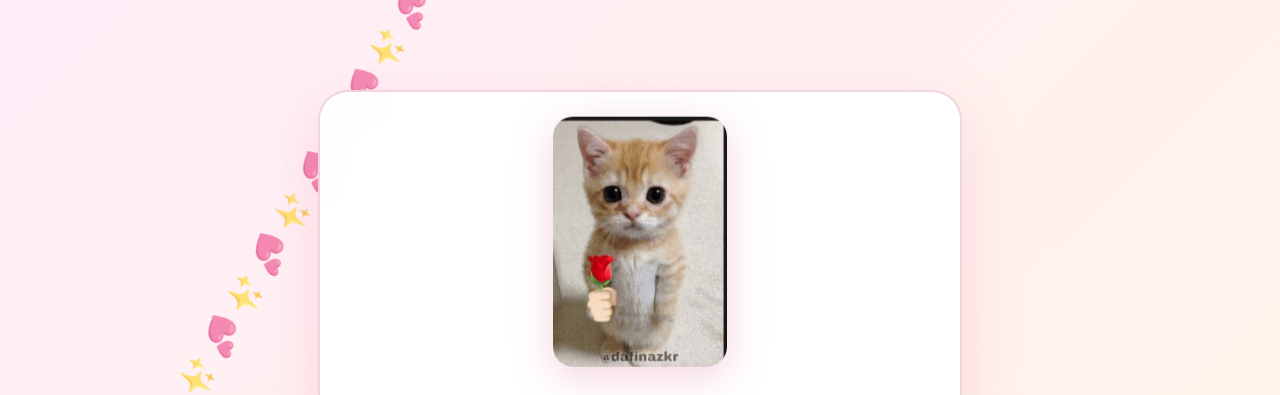
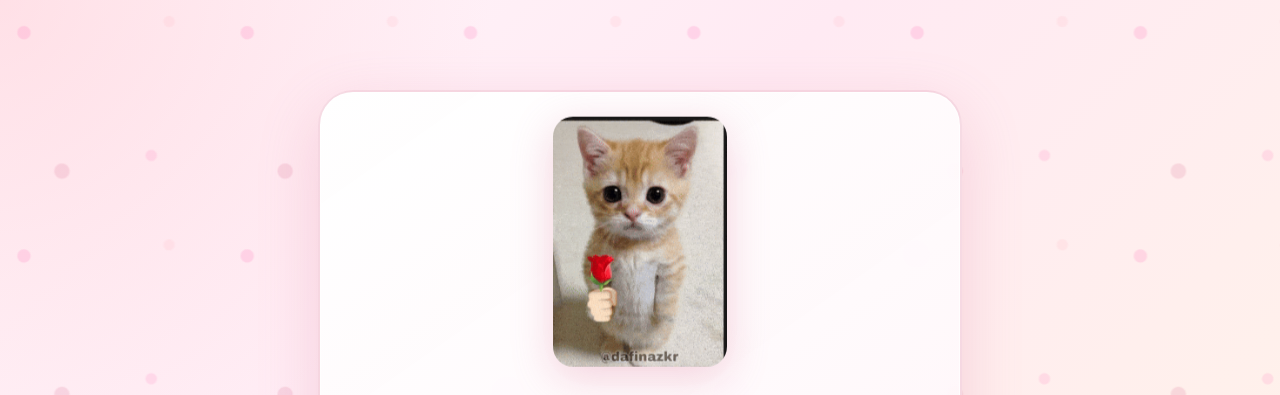
Before and after one commit to Pinogpog/LOVE-PROJECT-BY-JAMMY, a plain HTML site: page index.html in a window 1280 px wide. Shown: the top 395 px of the page. Drawn offline with nearby package versions, Linux system fonts and the light colour scheme.

Commit message:
Update style.css

```diff
--- a/public/css/style.css
+++ b/public/css/style.css
@@ -1,5 +1,8 @@
 body {
-    background: linear-gradient(135deg, #ffeef8 0%, #fff5e6 100%);
+    background:
+        radial-gradient(circle at top left, rgba(255, 182, 193, 0.35) 0%, transparent 32%),
+        radial-gradient(circle at bottom right, rgba(255, 105, 180, 0.24) 0%, transparent 28%),
+        linear-gradient(135deg, #fff7fb 0%, #ffeaf3 40%, #fff4e7 100%);
     font-family: 'Cormorant Garamond', serif;
     margin: 0;
     padding: 20px;
@@ -9,6 +12,24 @@ body {
     flex-direction: column;
     min-height: 100vh;
     overflow-x: hidden;
+    position: relative;
+    isolation: isolate;
+}
+
+body::before {
+    content: '';
+    position: fixed;
+    inset: 0;
+    background-image:
+        radial-gradient(circle at 15% 20%, rgba(255, 105, 180, 0.22) 0 6px, transparent 7px),
+        radial-gradient(circle at 80% 15%, rgba(255, 182, 193, 0.2) 0 5px, transparent 6px),
+        radial-gradient(circle at 32% 82%, rgba(219, 112, 147, 0.22) 0 7px, transparent 8px),
+        radial-gradient(circle at 72% 75%, rgba(255, 105, 180, 0.18) 0 5px, transparent 6px);
+    background-size: 220px 220px;
+    opacity: 0.85;
+    pointer-events: none;
+    z-index: 0;
+    animation: shimmer 10s ease-in-out infinite alternate;
 }
 
 @keyframes float {
@@ -32,6 +53,11 @@ body {
     100% { transform: translateY(100vh) rotate(360deg); opacity: 0; }
 }
 
+@keyframes shimmer {
+    0% { transform: translateY(0px) scale(1); opacity: 0.7; }
+    100% { transform: translateY(-12px) scale(1.03); opacity: 1; }
+}
+
 .hearts-bg {
     position: fixed;
     top: 0;
@@ -43,24 +69,29 @@ body {
 }
 
 .hearts-bg::before {
-    content: '💕 ✨ 💕 ✨ 💕 ✨ 💕 ✨ 💕 ✨ 💕 ✨';
+    content: '� ✨ 💕 ✨ 💗 ✨ 🌷 ✨';
     position: absolute;
+    inset: 0;
+    display: flex;
+    align-items: center;
+    justify-content: center;
     font-size: 2rem;
-    opacity: 0.15;
-    animation: fall 15s infinite linear;
+    opacity: 0.16;
+    animation: fall 16s infinite linear;
+    filter: drop-shadow(0 0 10px rgba(255, 105, 180, 0.2));
 }
 
 .container {
     position: relative;
     z-index: 1;
-    background: rgba(255, 255, 255, 0.95);
+    background: linear-gradient(145deg, rgba(255, 255, 255, 0.96), rgba(255, 245, 250, 0.95));
     padding: 60px 40px;
-    border-radius: 30px;
-    box-shadow: 0 20px 60px rgba(219, 112, 147, 0.2);
+    border-radius: 35px;
+    box-shadow: 0 25px 70px rgba(219, 112, 147, 0.22), inset 0 0 0 1px rgba(255, 255, 255, 0.7);
     max-width: 600px;
     text-align: center;
-    backdrop-filter: blur(10px);
-    border: 2px solid rgba(219, 112, 147, 0.3);
+    backdrop-filter: blur(12px);
+    border: 2px solid rgba(219, 112, 147, 0.28);
 }
 
 .banner-gif {
@@ -234,6 +265,9 @@ h6 {
     margin-top: 20px;
     padding: 20px;
     text-align: center;
+    background: linear-gradient(145deg, rgba(255, 255, 255, 0.97), rgba(255, 244, 248, 0.95));
+    box-shadow: 0 20px 60px rgba(219, 112, 147, 0.24), inset 0 0 0 1px rgba(255, 255, 255, 0.75);
+    border: 2px solid rgba(219, 112, 147, 0.25);
 }
 
 .message {
```
